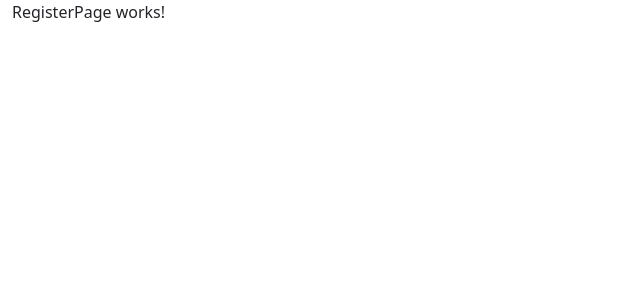
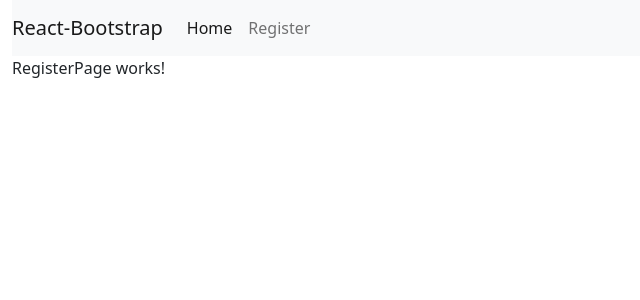
Before and after one commit to dusski/lumen-spei-pokedex, a React (Vite) app: page /register in a window 1280 px wide. Shown: the top 300 px of the page, without its empty margins (0-640 px from the left). Built offline with nearby package versions, Linux system fonts and the light colour scheme.

Commit message:
Add basic header

```diff
--- /dev/null
+++ b/src/components/Header.scss
@@ -0,0 +1,12 @@
+.header {
+  background-color: darkslategrey;
+  color: white;
+  display: block;
+  width: 100%;
+  display: flex;
+  align-items: center;
+}
+
+.navbar-brand {
+  cursor: pointer;
+}
--- /dev/null
+++ b/src/components/Header.tsx
@@ -0,0 +1,24 @@
+import "./Header.scss"
+
+import Nav from 'react-bootstrap/Nav';
+import Navbar from 'react-bootstrap/Navbar';
+import NavDropdown from 'react-bootstrap/NavDropdown';
+import { NavLink, useNavigate } from 'react-router-dom';
+
+function Header() {
+  const navigate = useNavigate();
+
+  return (
+    <>
+      <Navbar bg="light">
+        <Navbar.Brand className="navbar-brand" onClick={() => navigate('/')}>React-Bootstrap</Navbar.Brand>
+        <Nav className="me-auto">
+          <NavLink to="/" className={({isActive}) => isActive ? 'nav-link' : 'nav-link active'}>Home</NavLink>
+          <NavLink to="/register" className={({isActive}) => isActive ? 'nav-link' : 'nav-link active'}>Register</NavLink>
+        </Nav>
+    </Navbar>
+    </>
+  )
+}
+
+export default Header
--- a/src/pages/HomePage.tsx
+++ b/src/pages/HomePage.tsx
@@ -1,7 +1,9 @@
+import Header from '../components/Header';
 
 function HomePage() {
   return (
     <>
+      <Header></Header>
       <p>HomePage works!</p>
     </>
   )
--- a/src/pages/RegisterPage.tsx
+++ b/src/pages/RegisterPage.tsx
@@ -1,7 +1,9 @@
+import Header from '../components/Header';
 
 function RegisterPage() {
   return (
     <>
+      <Header></Header>
       <p>RegisterPage works!</p>
     </>
   )
```
